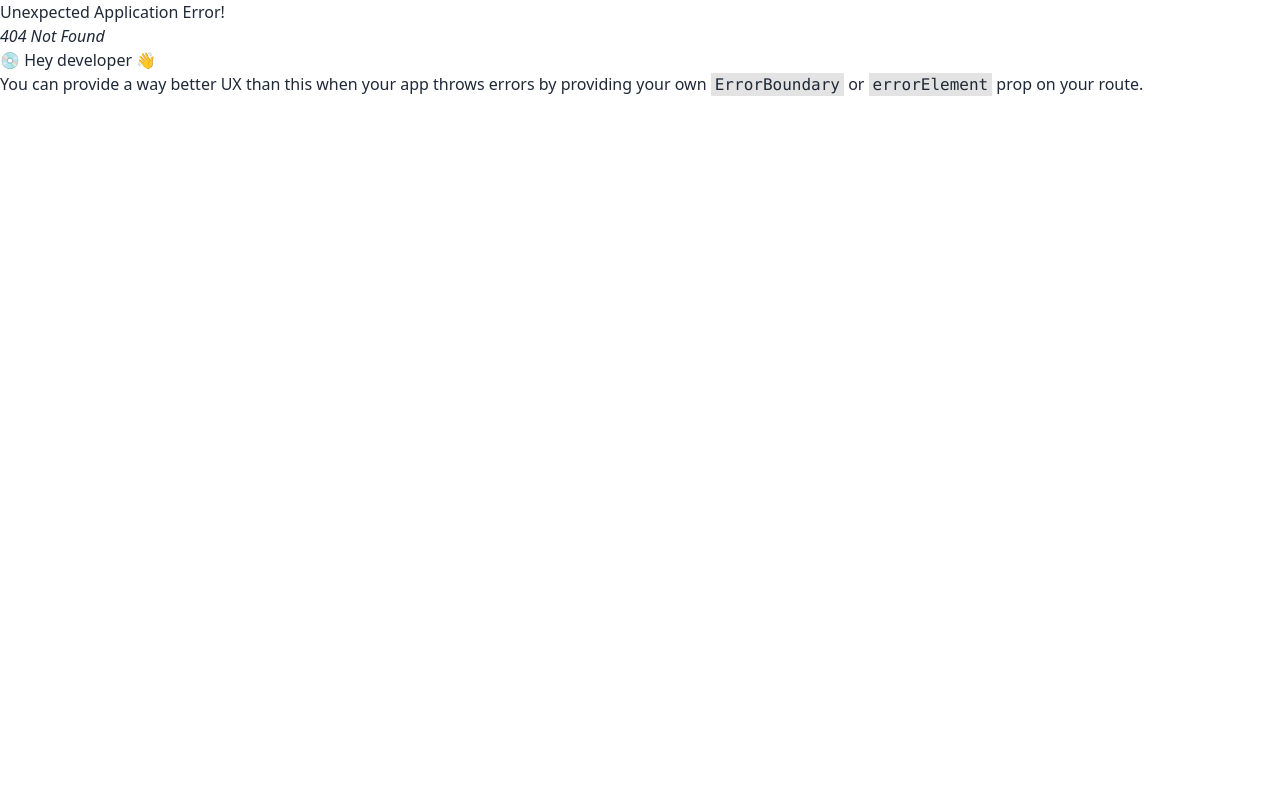
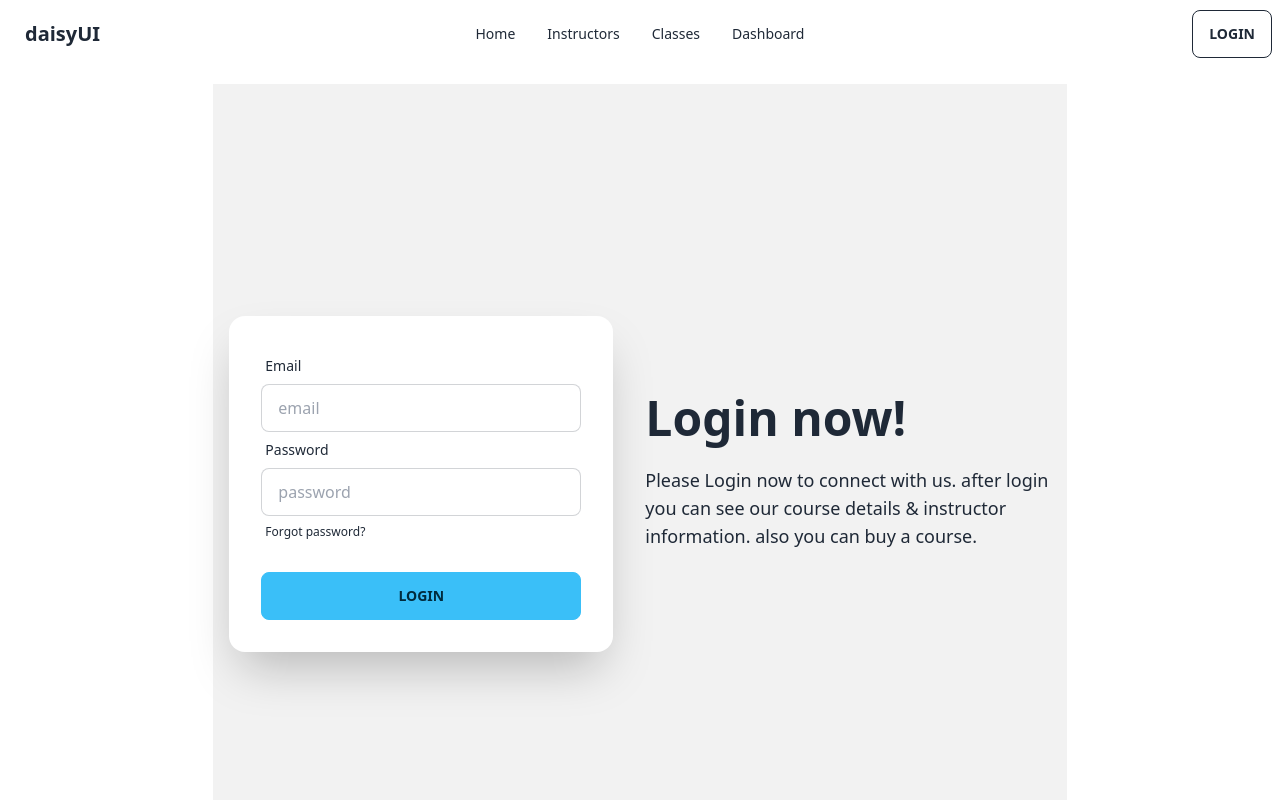
Before and after one commit to MD-Mojammel-Haque-shakil/summer-school-client, a React (Vite) app: page /login in a window 1280 px wide. Before the commit this address had no page. Shown: the top 800 px of the page. Built offline with nearby package versions, Linux system fonts and the light colour scheme.

Commit message:
login form design part done

```diff
--- /dev/null
+++ b/src/pages/Login/Login.jsx
@@ -0,0 +1,45 @@
+
+
+
+const Login = () => {
+    return (
+       <div className="w-2/3 mx-auto my-4">
+       <div className="hero min-h-screen bg-base-200">
+  <div className="hero-content flex-col lg:flex-row-reverse">
+    <div className="text-center ms-4 lg:text-left">
+      <h1 className="text-5xl font-bold">Login now!</h1>
+      <p className="py-6 text-lg">Please Login now to connect with us. after login you can see our course details & instructor information. also you can buy a course.</p>
+    </div>
+    <div className="card flex-shrink-0 w-full max-w-sm shadow-2xl bg-base-100">
+      <div className="card-body">
+
+        <form>
+        <div className="form-control">
+          <label className="label">
+            <span className="label-text">Email</span>
+          </label>
+          <input type="text" placeholder="email" className="input input-bordered" />
+        </div>
+        <div className="form-control">
+          <label className="label">
+            <span className="label-text">Password</span>
+          </label>
+          <input type="text" placeholder="password" className="input input-bordered" />
+          <label className="label">
+            <a href="#" className="label-text-alt link link-hover">Forgot password?</a>
+          </label>
+        </div>
+        <div className="form-control mt-6">
+          <button className="btn btn-info">Login</button>
+        </div>
+        </form>
+      </div>
+
+    </div>
+  </div>
+</div>
+       </div>
+    );
+};
+
+export default Login;
--- a/src/pages/Shared/Navbar/Navbar.jsx
+++ b/src/pages/Shared/Navbar/Navbar.jsx
@@ -27,14 +27,14 @@
   </div>
   <div className="navbar-center hidden lg:flex">
     <ul className="menu menu-horizontal px-1">
-      <li><a>Home</a></li>
+      <li><Link to='/'>Home</Link></li>
        <li> <Link>Instructors</Link></li>
       <li><a>Classes</a></li>
       <li><Link>Dashboard</Link></li>
     </ul>
   </div>
   <div className="navbar-end">
-    <a className="btn btn-outline">login</a>
+    <Link to='/login' className="btn btn-outline">login</Link>
   </div>
 </div>
         </div>
--- a/src/routes/Routes.jsx
+++ b/src/routes/Routes.jsx
@@ -1,6 +1,7 @@
 import { createBrowserRouter } from "react-router-dom";
 import Main from "../Layout/Main";
 import Home from "../pages/Home/Home/Home";
+import Login from "../pages/Login/Login";
 
 export const router = createBrowserRouter([
     {
@@ -10,6 +11,10 @@
             {
                 path: '/',
                 element: <Home></Home>
+            },
+            {
+                path: 'login',
+                element: <Login></Login>
             }
         ]
     }
```
